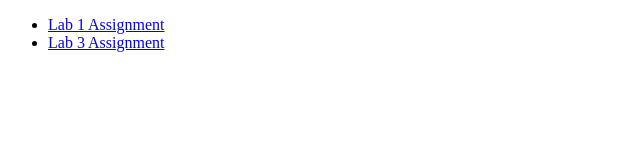
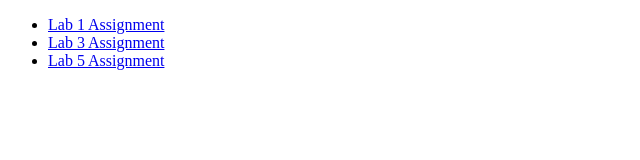
Before and after one commit to charlesg97/Web-Portfolio, a plain HTML site: page index.html in a window 1280 px wide. Shown: the whole page, without its empty margins (0-640 px from the left). Drawn offline with Linux system fonts and the light colour scheme.

Commit message:
Added Lab 5 Assignment

```diff
--- a/index.html
+++ b/index.html
@@ -9,6 +9,7 @@
     <ul>
         <li><a href="../index/lab1-charlie/favorite-musician-lab.zip">Lab 1 Assignment</a></li>
         <li><a href="../Web-Portfolio/index/lab3-charlie.zip">Lab 3 Assignment</a></li>
+        <li><a href="../Web-Portfolio/index/lab5-charlie.zip">Lab 5 Assignment</a></li>
     </ul>
 </body>
 </html>
```
Also changed, not shown: 2 other files.
